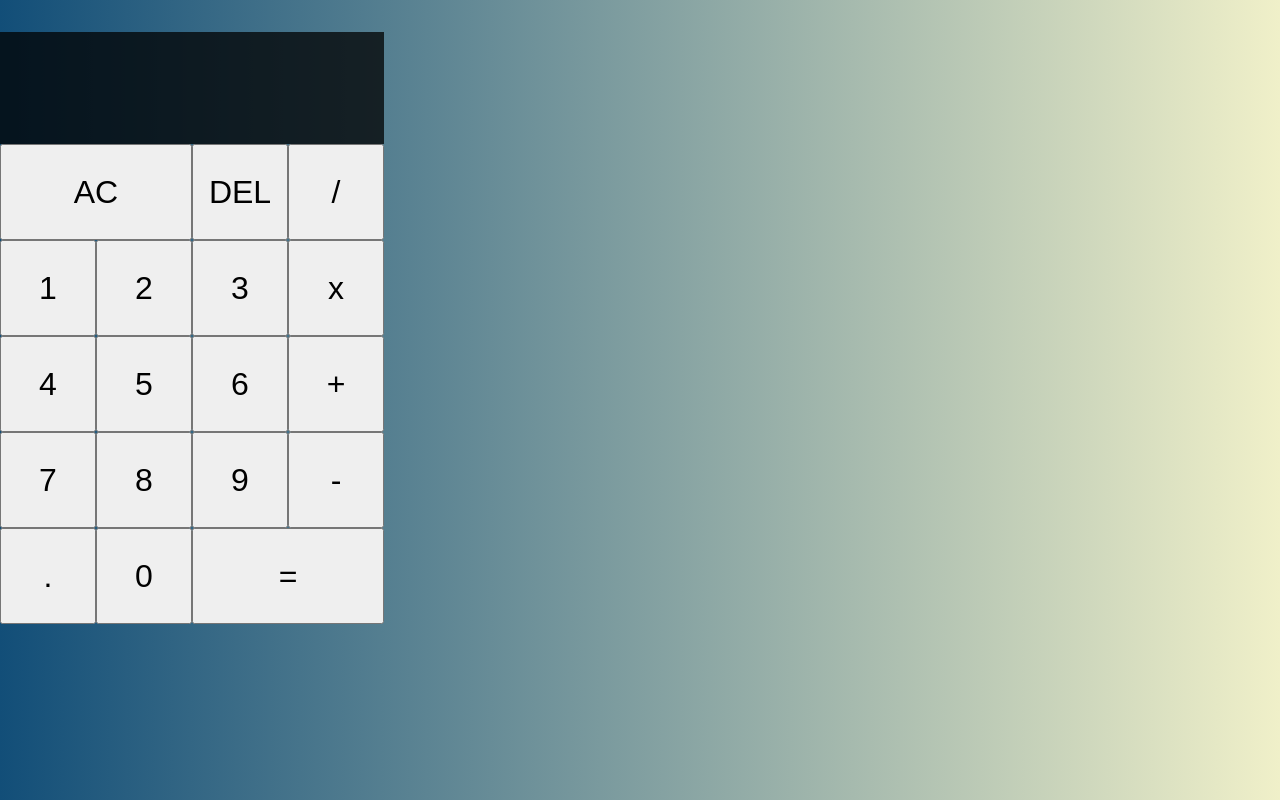
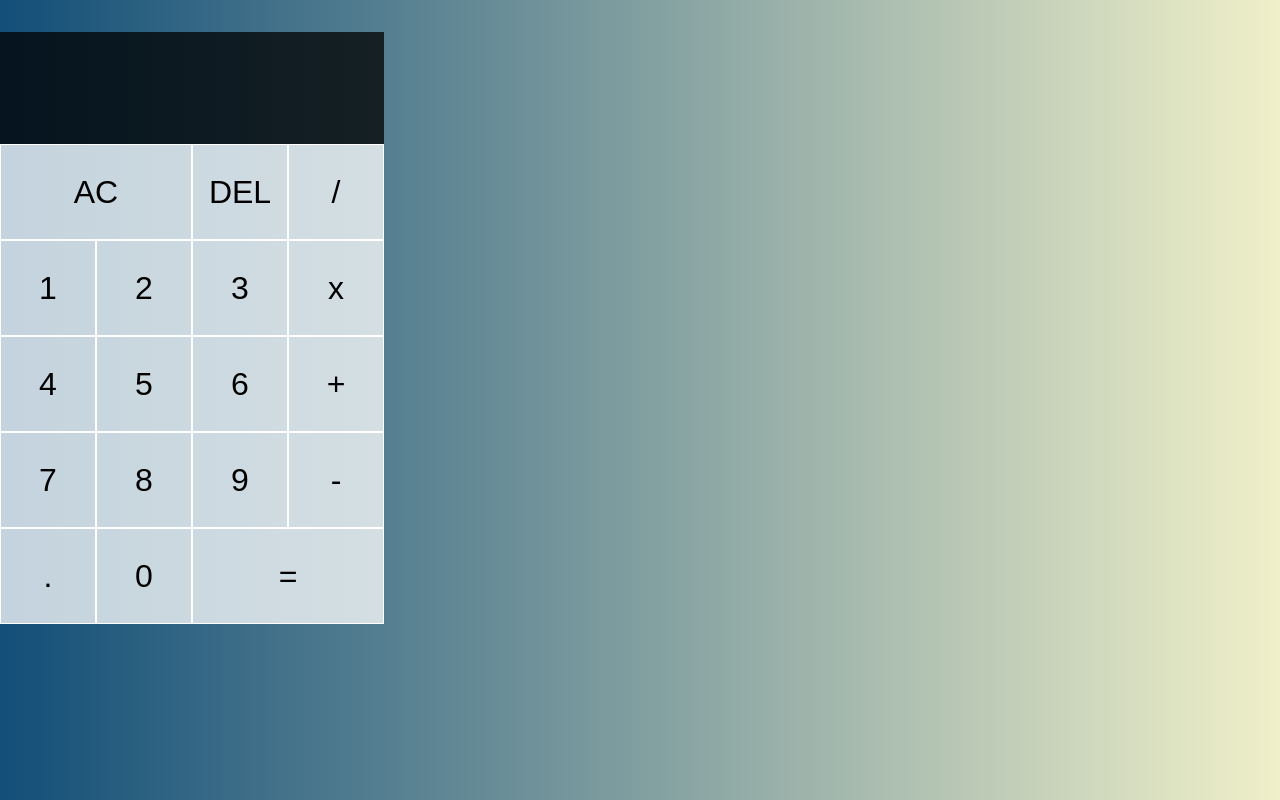
Before and after one commit to ircamitoc/https---github.com-ircamitoc-react-calculator, a React (Create React App) app in the folder react-calc/: page / in a window 1280 px wide. Built offline with nearby package versions, Linux system fonts and the light colour scheme.

Commit message:
Adding styles in .calculator-grid > button

```diff
--- a/react-calc/src/App.css
+++ b/react-calc/src/App.css
@@ -17,6 +17,9 @@ body {
 .calculator-grid > button {
   cursor: pointer;
   font-size: 2rem;
+  border: 1px solid white;
+  outline: none;
+  background: rgba(255,255,255,.75);
 }
 
 .span-two {
```
